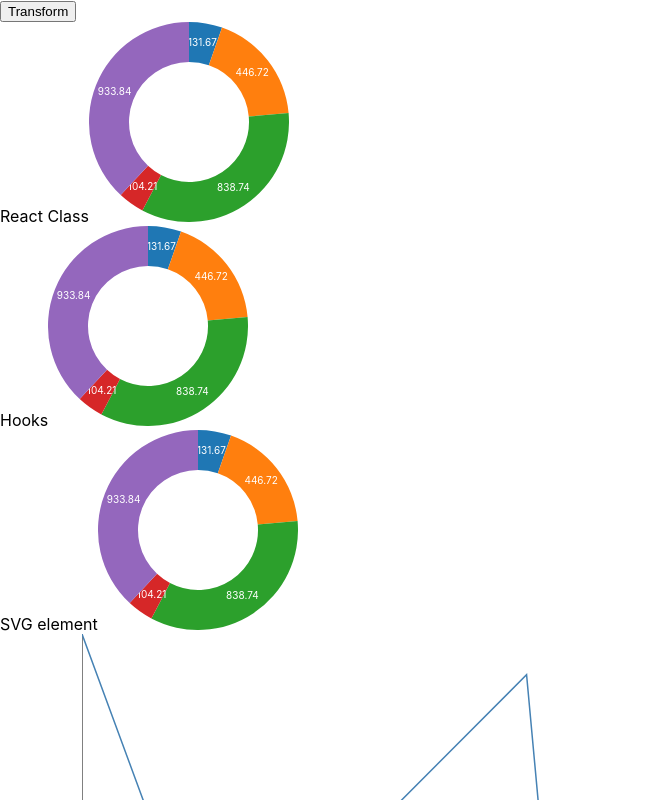
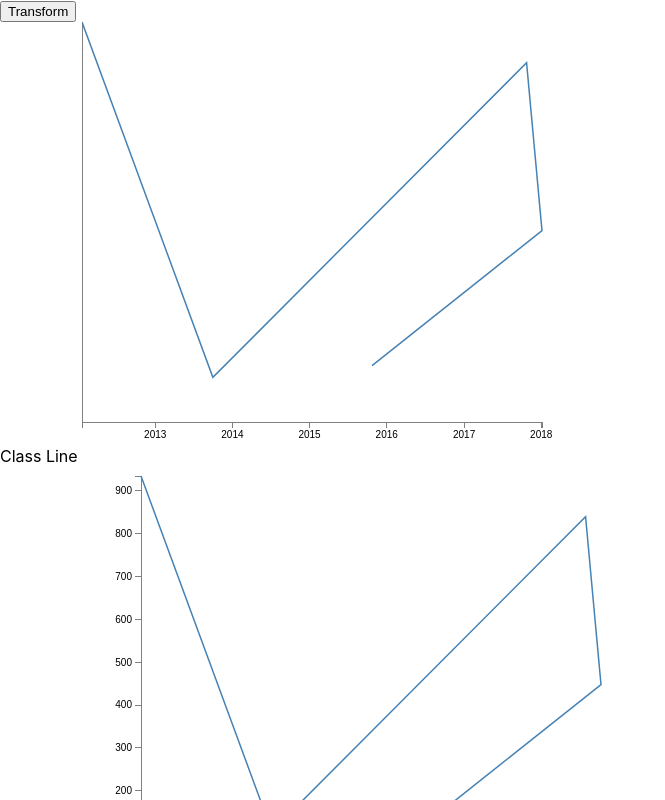
Before and after one commit to zhu-7/d3-react-line-chart, a React (Create React App) app: page / in a window 1280 px wide. Shown: the top 800 px of the page, without its empty margins (0-665 px from the left). Built offline with nearby package versions, Linux system fonts and the light colour scheme.

Commit message:
remove the pie part

```diff
--- a/src/App.js
+++ b/src/App.js
@@ -1,8 +1,5 @@
 import React, { useState } from 'react';
 import * as d3 from "d3";
-import PieClass from "./PieClass";
-import PieHook from "./PieHook";
-import PieSVG from "./PieSVG";
 import LineClass from './LineClass';
 import LineHook from './LineHook';
 import LineChart from "./LineChart";
@@ -32,36 +29,6 @@ d3.range(length).map((item, index) => ({
       <div className="App">
           <div>
               <button onClick={changeData}>Transform</button>
-          </div>
-          <div>
-              <span className="label">React Class</span>
-              <PieClass
-                data={data}
-                width={200}
-                height={200}
-                innerRadius={60}
-                outerRadius={100}
-              />
-          </div>
-          <div>
-              <span className="label">Hooks</span>
-              <PieHook
-                data={data}
-                width={200}
-                height={200}
-                innerRadius={60}
-                outerRadius={100}
-              />
-          </div>
-          <div>
-              <span className="label">SVG element</span>
-              <PieSVG
-                data={data}
-                width={200}
-                height={200}
-                innerRadius={60}
-                outerRadius={100}
-              />
           </div>
           <div>
             <span className="label">Class Line </span>
--- a/src/PieClass.js
+++ /dev/null
@@ -1,93 +0,0 @@
-import React, { createRef, Component } from "react";
-import * as d3 from "d3";
-
-class PieClass extends Component {
-    constructor(props){
-        super(props);
-        this.ref = createRef();
-        this.createPie = d3
-          .pie()
-          .value(d=> d.value)
-          .sort(null);
-        this.createArc = d3
-          .arc()
-          .innerRadius(props.innerRadius)
-          .outerRadius(props.outerRadius);
-        this.colors = d3.scaleOrdinal(d3.schemeCategory10);
-        this.format = d3.format(".2f");
-    }
-
-    componentDidMount(){
-        const svg = d3.select(this.ref.current);
-        const data = this.createPie(this.props.data);
-        const { width, height, innerRadius, outerRadius } = this.props;
-        svg
-      .attr("class", "chart")
-      .attr("width", width)
-      .attr("height", height);
-
-      const group = svg
-      .append("g")
-      .attr("transform", `translate(${outerRadius} ${outerRadius})`);
-
-      const groupWithEnter = group
-      .selectAll("g.arc")
-      .data(data)
-      .enter();
-
-      const path = groupWithEnter.append("g").attr("class", "arc");
-
-      path
-      .append("path")
-      .attr("class", "arc")
-      .attr("d", this.createArc)
-      .attr("fill", (d, i) => this.colors(d.index));
-
-    path
-      .append("text")
-      .attr("text-anchor", "middle")
-      .attr("alignment-baseline", "middle")
-      .attr("transform", d => `translate(${this.createArc.centroid(d)})`)
-      .style("fill", "white")
-      .style("font-size", 10)
-      .text(d => this.format(d.value));
-    }
-
-    componentDidUpdate(nextProps, nextState){
-        const svg = d3.select(this.ref.current);
-        const data = this.createPie(nextProps.data);
-
-        const group = svg
-      .select("g")
-      .selectAll("g.arc")
-      .data(data);
-
-      group.exit().remove();
-
-    const groupWithUpdate = group
-      .enter()
-      .append("g")
-      .attr("class", "arc");
-
-    const path = groupWithUpdate.append("path").merge(group.select("path.arc"));
-
-    path
-      .attr("class", "arc")
-      .attr("d", this.createArc)
-      .attr("fill", (d, i) => this.colors(i));
-
-    const text = groupWithUpdate.append("text").merge(group.select("text"));
-
-    text
-    .attr("text-anchor", "middle")
-    .attr("alignment-baseline", "middle")
-    .attr("transform", d => `translate(${this.createArc.centroid(d)})`)
-    .text(d => this.format(d.value));
-    }
-
-    render() {
-        return <svg ref={this.ref} />;
-    }
-}
-
-export default PieClass;
--- a/src/PieHook.js
+++ /dev/null
@@ -1,62 +0,0 @@
-import React, { useEffect, useRef } from "react";
-import * as d3 from "d3";
-
-const Pie = props => {
-    const ref = useRef(null);
-    const createPie = d3.pie().value(d => d.value).sort(null);
-    const createArc = d3
-    .arc()
-    .innerRadius(props.innerRadius)
-    .outerRadius(props.outerRadius);
-  const colors = d3.scaleOrdinal(d3.schemeCategory10);
-  const format = d3.format(".2f");
-
-
-  useEffect(
-      () => {
-          const data = createPie(props.data);
-          const group = d3.select(ref.current);
-          const groupWithData = group.selectAll("g.arc").data(data);
-          groupWithData.exit().remove();
-
-        const groupWithUpdate = groupWithData
-        .enter()
-        .append("g")
-        .attr("class", "arc");
-
-        const path = groupWithUpdate
-        .append("path")
-        .merge(groupWithData.select("path.arc"));
-
-        path
-        .attr("class", "arc")
-        .attr("d", createArc)
-        .attr("fill", (d, i) => colors(i));
-
-      const text = groupWithUpdate
-        .append("text")
-        .merge(groupWithData.select("text"));
-
-
-        text
-        .attr("text-anchor", "middle")
-        .attr("alignment-baseline", "middle")
-        .attr("transform", d => `translate(${createArc.centroid(d)})`)
-        .style("fill", "white")
-        .style("font-size", 10)
-        .text(d => format(d.value));
-    },
-    [props.data]
-  );
-
-  return (
-    <svg width={props.width} height={props.height}>
-      <g
-        ref={ref}
-        transform={`translate(${props.outerRadius} ${props.outerRadius})`}
-      />
-    </svg>
-  );
-};
-
-export default Pie;
--- a/src/PieSVG.js
+++ /dev/null
@@ -1,51 +0,0 @@
-import React from "react";
-import * as d3 from "d3";
-
-const Arc = ({ data, index, createArc, colors, format }) => (
-    <g key={index} className="arc">
-      <path className="arc" d={createArc(data)} fill={colors(index)} />
-      <text
-        transform={`translate(${createArc.centroid(data)})`}
-        textAnchor="middle"
-        alignmentBaseline="middle"
-        fill="white"
-        fontSize="10"
-      >
-        {format(data.value)}
-      </text>
-    </g>
-  );
-
-
-  const Pie = props => {
-    const createPie = d3
-      .pie()
-      .value(d => d.value)
-      .sort(null);
-    const createArc = d3
-      .arc()
-      .innerRadius(props.innerRadius)
-      .outerRadius(props.outerRadius);
-    const colors = d3.scaleOrdinal(d3.schemeCategory10);
-    const format = d3.format(".2f");
-    const data = createPie(props.data);
-
-    return (
-        <svg width={props.width} height={props.height}>
-          <g transform={`translate(${props.outerRadius} ${props.outerRadius})`}>
-            {data.map((d, i) => (
-              <Arc
-                key={i}
-                data={d}
-                index={i}
-                createArc={createArc}
-                colors={colors}
-                format={format}
-              />
-            ))}
-          </g>
-        </svg>
-      );
-    };
-
-export default Pie;
```
